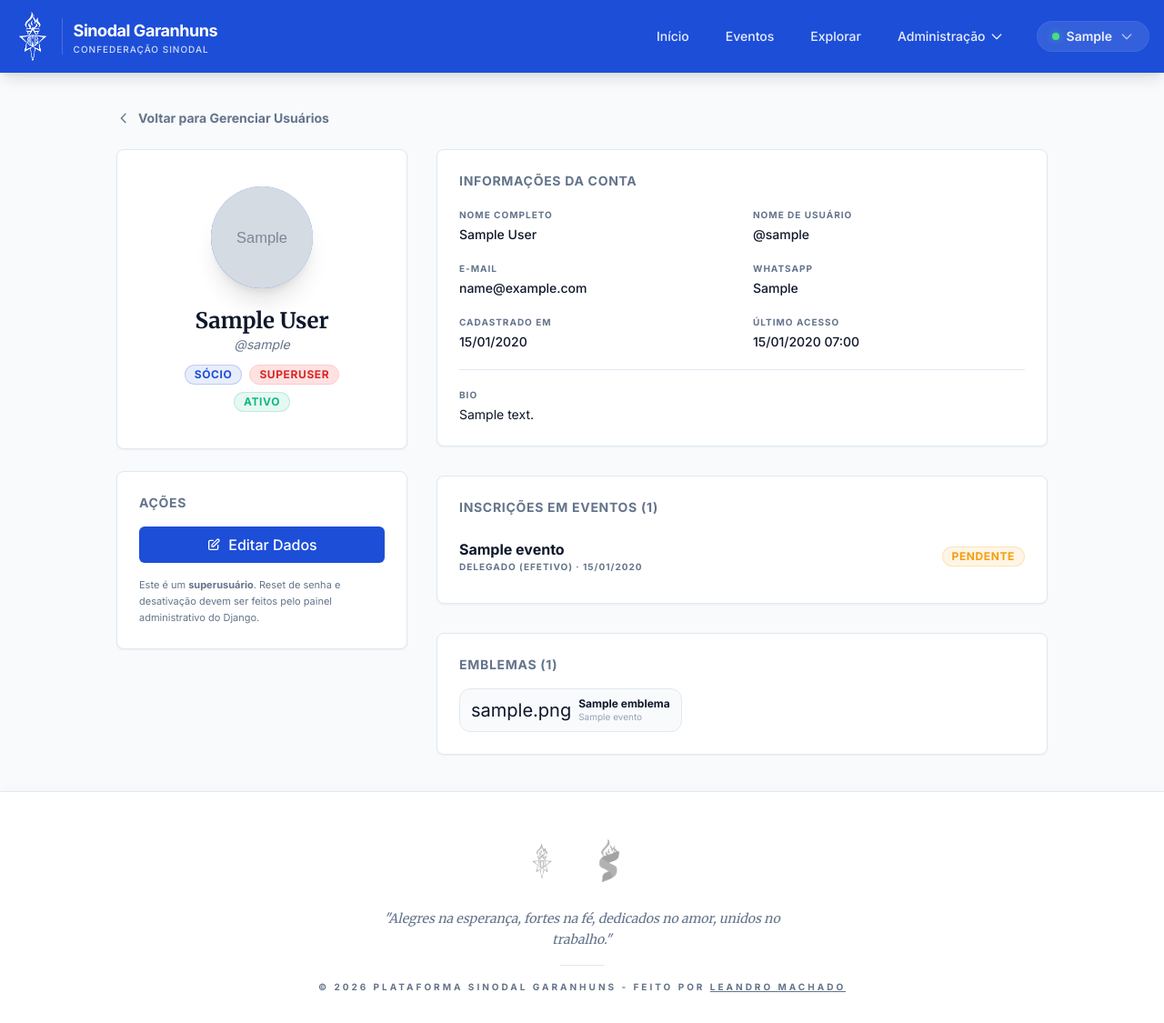
After one commit to leomach/plataforma-sinodal, a Django app: page /usuarios/gerenciar/1/ in a window 1280 px wide. The commit adds this page. Shown: the whole page at 91% size. Run offline with Django 5.2, Linux system fonts and the light colour scheme; a user stored in the database is signed in; tables that the repository leaves empty hold one stand-in row (values such as "Sample post"); grey boxes marked "Sample" are stand-in pictures; parts of the project's set-up code (start-up, migrations or seed data) failed here and were passed over; some libraries are stand-ins or nearby versions.

Commit message:
feat: add user management features including user details, editing, password reset, and user activation toggle

```diff
--- a/apps/usuarios/urls.py
+++ b/apps/usuarios/urls.py
@@ -8,6 +8,10 @@ urlpatterns = [
     path('logout/', auth_views.LogoutView.as_view(next_page='login'), name='logout'),
     path('perfil/', views.perfil, name='perfil'),
     path('gerenciar/', views.gerenciar_usuarios, name='gerenciar_usuarios'),
+    path('gerenciar/<int:user_id>/', views.detalhes_usuario, name='detalhes_usuario'),
+    path('gerenciar/<int:user_id>/editar/', views.editar_usuario, name='editar_usuario'),
+    path('gerenciar/<int:user_id>/resetar-senha/', views.resetar_senha_usuario, name='resetar_senha_usuario'),
+    path('gerenciar/<int:user_id>/toggle-ativo/', views.toggle_ativo_usuario, name='toggle_ativo_usuario'),
     path('promover/<int:user_id>/', views.promover_usuario, name='promover_usuario'),
     path('rebaixar/<int:user_id>/', views.rebaixar_usuario, name='rebaixar_usuario'),
     path('explorar/', views_explorar.explorar, name='explorar'),
--- a/apps/usuarios/views.py
+++ b/apps/usuarios/views.py
@@ -1,9 +1,11 @@
 from django.shortcuts import render, redirect, get_object_or_404
-from django.contrib.auth import login
+from django.contrib.auth import login, update_session_auth_hash
 from django.contrib.auth.decorators import login_required, user_passes_test
+from django.contrib.auth.forms import PasswordChangeForm
+from django.contrib import messages
 from django.db.models import Q
 from django.utils import timezone
-from .forms import CustomUserCreationForm, ProfileUpdateForm
+from .forms import CustomUserCreationForm, ProfileUpdateForm, LiderancaUserEditForm
 from .models import User
 from core import constants
 from apps.eventos.models import Inscricao, Evento
@@ -81,16 +83,108 @@ def perfil(request):
         .order_by('-concedido_em')
     )
 
+    form = ProfileUpdateForm(instance=request.user)
+    password_form = PasswordChangeForm(request.user)
+    active_tab = 'dados'
+
     if request.method == 'POST':
-        form = ProfileUpdateForm(request.POST, request.FILES, instance=request.user)
-        if form.is_valid():
-            form.save()
-            return redirect('perfil')
-    else:
-        form = ProfileUpdateForm(instance=request.user)
+        if request.POST.get('form_type') == 'senha':
+            active_tab = 'seguranca'
+            password_form = PasswordChangeForm(request.user, request.POST)
+            if password_form.is_valid():
+                user = password_form.save()
+                # Mantém a sessão ativa após trocar a senha
+                update_session_auth_hash(request, user)
+                messages.success(request, 'Senha alterada com sucesso.')
+                return redirect('perfil')
+            messages.error(request, 'Não foi possível alterar a senha. Verifique os campos abaixo.')
+        else:
+            form = ProfileUpdateForm(request.POST, request.FILES, instance=request.user)
+            if form.is_valid():
+                form.save()
+                messages.success(request, 'Perfil atualizado com sucesso.')
+                return redirect('perfil')
 
     return render(request, 'usuarios/perfil.html', {
         'form': form,
+        'password_form': password_form,
+        'active_tab': active_tab,
         'inscricoes': inscricoes,
         'meus_emblemas': meus_emblemas,
     })
+
+
+@login_required
+@user_passes_test(is_lideranca)
+def detalhes_usuario(request, user_id):
+    from apps.emblemas.models import EmblemaUsuario
+    usuario = get_object_or_404(User, id=user_id)
+    inscricoes = (
+        Inscricao.objects.filter(usuario=usuario)
+        .select_related('evento')
+        .order_by('-data_inscricao')
+    )
+    emblemas = (
+        EmblemaUsuario.objects.filter(usuario=usuario)
+        .select_related('emblema__evento')
+        .order_by('-concedido_em')
+    )
+    return render(request, 'usuarios/detalhes_usuario.html', {
+        'usuario': usuario,
+        'inscricoes': inscricoes,
+        'emblemas': emblemas,
+    })
+
+
+@login_required
+@user_passes_test(is_lideranca)
+def editar_usuario(request, user_id):
+    usuario = get_object_or_404(User, id=user_id)
+    if request.method == 'POST':
+        form = LiderancaUserEditForm(request.POST, instance=usuario)
+        if form.is_valid():
+            form.save()
+            messages.success(request, f'Dados de {usuario.display_name} atualizados com sucesso.')
+            return redirect('detalhes_usuario', user_id=usuario.id)
+    else:
+        form = LiderancaUserEditForm(instance=usuario)
+    return render(request, 'usuarios/editar_usuario.html', {
+        'form': form,
+        'usuario': usuario,
+    })
+
+
+@login_required
+@user_passes_test(is_lideranca)
+def resetar_senha_usuario(request, user_id):
+    usuario = get_object_or_404(User, id=user_id)
+    if request.method == 'POST':
+        if usuario.is_superuser:
+            messages.error(request, 'Não é possível resetar a senha de um superusuário por aqui.')
+        else:
+            # A nova senha passa a ser o próprio nome de usuário.
+            usuario.set_password(usuario.username)
+            usuario.save()
+            messages.success(
+                request,
+                f'Senha de {usuario.display_name} redefinida. '
+                f'Agora ele pode entrar usando o nome de usuário (@{usuario.username}) como senha.'
+            )
+    return redirect(request.POST.get('next') or 'gerenciar_usuarios')
+
+
+@login_required
+@user_passes_test(is_lideranca)
+def toggle_ativo_usuario(request, user_id):
+    usuario = get_object_or_404(User, id=user_id)
+    if request.method == 'POST':
+        if usuario == request.user:
+            messages.error(request, 'Você não pode desativar a própria conta.')
+        elif usuario.is_superuser:
+            messages.error(request, 'Não é possível desativar um superusuário.')
+        else:
+            usuario.is_active = not usuario.is_active
+            usuario.save(update_fields=['is_active'])
+            estado = 'ativado' if usuario.is_active else 'desativado'
+            messages.success(request, f'Acesso de {usuario.display_name} {estado}.')
+    return redirect(request.POST.get('next') or 'gerenciar_usuarios')
--- /dev/null
+++ b/templates/usuarios/detalhes_usuario.html
@@ -0,0 +1,174 @@
+{% extends "base.html" %}
+
+{% block title %}{{ usuario.display_name }} - Gerenciar Usuários{% endblock %}
+
+{% block content %}
+<div class="max-w-5xl mx-auto">
+    <!-- Voltar -->
+    <a href="{% url 'gerenciar_usuarios' %}" class="inline-flex items-center gap-2 text-sm font-bold text-text-muted hover:text-primary transition-colors mb-6">
+        <svg class="w-4 h-4" fill="none" stroke="currentColor" viewBox="0 0 24 24"><path stroke-linecap="round" stroke-linejoin="round" stroke-width="2" d="M15 19l-7-7 7-7" /></svg>
+        Voltar para Gerenciar Usuários
+    </a>
+
+    <div class="grid grid-cols-1 lg:grid-cols-3 gap-8">
+        <!-- Coluna: Identidade + Ações -->
+        <div class="space-y-6">
+            <div class="card flex flex-col items-center text-center py-10">
+                <div class="w-28 h-28 rounded-full flex items-center justify-center text-white text-4xl font-bold shadow-xl overflow-hidden bg-gradient-to-tr from-primary to-blue-400">
+                    {% if usuario.foto %}
+                        <img src="{{ usuario.foto.url }}" alt="{{ usuario.display_name }}" class="w-full h-full object-cover">
+                    {% else %}
+                        {{ usuario.display_name|slice:":1" }}
+                    {% endif %}
+                </div>
+                <div class="mt-5 w-full px-4 min-w-0">
+                    <h2 class="text-2xl font-bold text-text-main truncate serif-title !text-text-main">{{ usuario.display_name }}</h2>
+                    <p class="text-text-muted text-sm italic truncate">@{{ usuario.username }}</p>
+                    <div class="mt-3 flex flex-wrap items-center justify-center gap-2">
+                        <span class="{% if usuario.tipo == 2 %} badge-success {% else %} badge-primary {% endif %}">{{ usuario.get_tipo_display }}</span>
+                        {% if usuario.is_superuser %}
+                        <span class="badge bg-red-100 text-red-600 border border-red-200">Superuser</span>
+                        {% endif %}
+                        {% if usuario.is_active %}
+                        <span class="badge-success">Ativo</span>
+                        {% else %}
+                        <span class="badge-neutral">Inativo</span>
+                        {% endif %}
+                    </div>
+                </div>
+            </div>
+
+            <!-- Ações Administrativas -->
+            <div class="card space-y-4">
+                <h3 class="text-sm font-bold text-text-muted uppercase tracking-wider">Ações</h3>
+
+                <a href="{% url 'editar_usuario' usuario.id %}" class="btn-primary w-full">
+                    <svg class="w-4 h-4" fill="none" stroke="currentColor" viewBox="0 0 24 24"><path stroke-linecap="round" stroke-linejoin="round" stroke-width="2" d="M11 5H6a2 2 0 00-2 2v11a2 2 0 002 2h11a2 2 0 002-2v-5m-1.414-9.414a2 2 0 112.828 2.828L11.828 15H9v-2.828l8.586-8.586z" /></svg>
+                    Editar Dados
+                </a>
+
+                {% if not usuario.is_superuser %}
+                <form method="post" action="{% url 'resetar_senha_usuario' usuario.id %}"
+                      onsubmit="return confirm('Resetar a senha de {{ usuario.display_name|escapejs }}?\n\nA nova senha passará a ser o nome de usuário (@{{ usuario.username|escapejs }}).');">
+                    {% csrf_token %}
+                    <input type="hidden" name="next" value="{{ request.get_full_path }}">
+                    <button type="submit" class="btn-outline w-full">
+                        <svg class="w-4 h-4" fill="none" stroke="currentColor" viewBox="0 0 24 24"><path stroke-linecap="round" stroke-linejoin="round" stroke-width="2" d="M15 7a2 2 0 012 2m4 0a6 6 0 01-7.743 5.743L11 17H9v2H7v2H4a1 1 0 01-1-1v-2.586a1 1 0 01.293-.707l5.964-5.964A6 6 0 1121 9z" /></svg>
+                        Resetar Senha
+                    </button>
+                </form>
+
+                <form method="post" action="{% url 'toggle_ativo_usuario' usuario.id %}"
+                      onsubmit="return confirm('{% if usuario.is_active %}Desativar{% else %}Reativar{% endif %} o acesso de {{ usuario.display_name|escapejs }}?');">
+                    {% csrf_token %}
+                    <input type="hidden" name="next" value="{{ request.get_full_path }}">
+                    {% if usuario.is_active %}
+                    <button type="submit" class="btn-outline w-full border-error text-error hover:bg-error hover:text-white">
+                        <svg class="w-4 h-4" fill="none" stroke="currentColor" viewBox="0 0 24 24"><path stroke-linecap="round" stroke-linejoin="round" stroke-width="2" d="M18.364 18.364A9 9 0 005.636 5.636m12.728 12.728A9 9 0 015.636 5.636m12.728 12.728L5.636 5.636" /></svg>
+                        Desativar Acesso
+                    </button>
+                    {% else %}
+                    <button type="submit" class="btn-tertiary w-full">
+                        <svg class="w-4 h-4" fill="none" stroke="currentColor" viewBox="0 0 24 24"><path stroke-linecap="round" stroke-linejoin="round" stroke-width="2" d="M5 13l4 4L19 7" /></svg>
+                        Reativar Acesso
+                    </button>
+                    {% endif %}
+                </form>
+
+                <p class="text-[11px] text-text-muted leading-relaxed pt-1">
+                    O <strong>reset de senha</strong> transforma a senha no próprio nome de usuário. O usuário poderá entrar com o mesmo texto no login e na senha, e trocá-la depois em <em>Meu Perfil → Segurança</em>.
+                </p>
+                {% else %}
+                <p class="text-[11px] text-text-muted leading-relaxed">
+                    Este é um <strong>superusuário</strong>. Reset de senha e desativação devem ser feitos pelo painel administrativo do Django.
+                </p>
+                {% endif %}
+            </div>
+        </div>
+
+        <!-- Coluna: Informações -->
+        <div class="lg:col-span-2 space-y-8 min-w-0">
+            <!-- Dados de Contato -->
+            <div class="card">
+                <h3 class="text-sm font-bold text-text-muted uppercase tracking-wider mb-5">Informações da Conta</h3>
+                <dl class="grid grid-cols-1 sm:grid-cols-2 gap-x-6 gap-y-5">
+                    <div>
+                        <dt class="text-[10px] font-bold text-text-muted uppercase tracking-widest">Nome completo</dt>
+                        <dd class="text-sm font-medium text-text-main mt-1">{{ usuario.get_full_name|default:"—" }}</dd>
+                    </div>
+                    <div>
+                        <dt class="text-[10px] font-bold text-text-muted uppercase tracking-widest">Nome de usuário</dt>
+                        <dd class="text-sm font-medium text-text-main mt-1">@{{ usuario.username }}</dd>
+                    </div>
+                    <div>
+                        <dt class="text-[10px] font-bold text-text-muted uppercase tracking-widest">E-mail</dt>
+                        <dd class="text-sm font-medium text-text-main mt-1 break-all">{{ usuario.email|default:"—" }}</dd>
+                    </div>
+                    <div>
+                        <dt class="text-[10px] font-bold text-text-muted uppercase tracking-widest">WhatsApp</dt>
+                        <dd class="text-sm font-medium text-text-main mt-1">{{ usuario.whatsapp|default:"—" }}</dd>
+                    </div>
+                    <div>
+                        <dt class="text-[10px] font-bold text-text-muted uppercase tracking-widest">Cadastrado em</dt>
+                        <dd class="text-sm font-medium text-text-main mt-1">{{ usuario.date_joined|date:"d/m/Y" }}</dd>
+                    </div>
+                    <div>
+                        <dt class="text-[10px] font-bold text-text-muted uppercase tracking-widest">Último acesso</dt>
+                        <dd class="text-sm font-medium text-text-main mt-1">{{ usuario.last_login|date:"d/m/Y H:i"|default:"Nunca acessou" }}</dd>
+                    </div>
+                </dl>
+                {% if usuario.bio %}
+                <div class="mt-5 pt-5 border-t border-border">
+                    <dt class="text-[10px] font-bold text-text-muted uppercase tracking-widest">Bio</dt>
+                    <dd class="text-sm text-text-main mt-1 whitespace-pre-line">{{ usuario.bio }}</dd>
+                </div>
+                {% endif %}
+            </div>
+
+            <!-- Eventos -->
+            <div class="card">
+                <h3 class="text-sm font-bold text-text-muted uppercase tracking-wider mb-4">Inscrições em Eventos ({{ inscricoes|length }})</h3>
+                <div class="space-y-3">
+                    {% for inscricao in inscricoes %}
+                    <div class="flex items-center justify-between gap-3 py-2 border-b border-border last:border-0">
+                        <div class="min-w-0">
+                            <p class="font-bold text-text-main truncate">{{ inscricao.evento.titulo }}</p>
+                            <p class="text-[10px] text-text-muted uppercase font-bold tracking-widest">{{ inscricao.get_papel_evento_display }} · {{ inscricao.data_inscricao|date:"d/m/Y" }}</p>
+                        </div>
+                        <span class="{% if inscricao.status == 2 %} badge-success {% elif inscricao.status == 3 %} badge-error {% else %} badge-warning {% endif %} flex-shrink-0">
+                            {{ inscricao.get_status_display }}
+                        </span>
+                    </div>
+                    {% empty %}
+                    <p class="text-sm text-text-muted italic py-2">Nenhuma inscrição em eventos.</p>
+                    {% endfor %}
+                </div>
+            </div>
+
+            <!-- Emblemas -->
+            <div class="card">
+                <h3 class="text-sm font-bold text-text-muted uppercase tracking-wider mb-4">Emblemas ({{ emblemas|length }})</h3>
+                {% if emblemas %}
+                <div class="flex flex-wrap gap-2">
+                    {% for eu in emblemas %}
+                    <div class="flex items-center gap-2 bg-[#F8FAFC] border border-[#E2E8F0] rounded-xl px-3 py-2" title="{{ eu.emblema.descricao }}">
+                        <span class="text-xl leading-none">{{ eu.emblema.icone }}</span>
+                        <div>
+                            <p class="text-xs font-bold text-[#0F172A] leading-tight">{{ eu.emblema.nome }}</p>
+                            {% if eu.emblema.evento %}
+                            <p class="text-[10px] text-[#94A3B8]">{{ eu.emblema.evento.titulo }}</p>
+                            {% else %}
+                            <p class="text-[10px] text-[#94A3B8]">{{ eu.concedido_em|date:"d/m/Y" }}</p>
+                            {% endif %}
+                        </div>
+                    </div>
+                    {% endfor %}
+                </div>
+                {% else %}
+                <p class="text-sm text-text-muted italic py-2">Nenhum emblema concedido.</p>
+                {% endif %}
+            </div>
+        </div>
+    </div>
+</div>
+{% endblock %}
```
Also changed, not shown: apps/usuarios/forms.py (+27 -1 lines), templates/usuarios/editar_usuario.html (added, +59 -0 lines), templates/usuarios/gerenciar.html (+19 -4 lines), templates/usuarios/perfil.html (+69 -18 lines).
